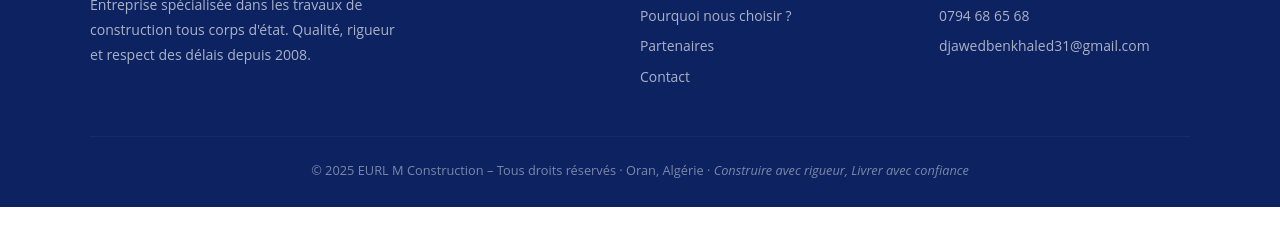
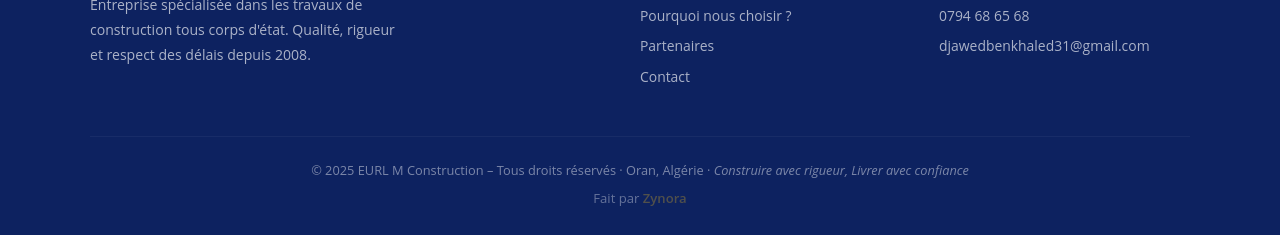
Before and after one commit to bennorane-afk/mconstructiondz.com, a plain HTML site: page index.html in a window 1280 px wide. Shown: the part 7293-7528 px from the top of the page. Before the commit the page ends 7500 px from the top, so only its background shows below. Drawn offline with Linux system fonts and the light colour scheme; a web font is replaced by a local one.

Commit message:
Add files via upload

```diff
--- a/index.html
+++ b/index.html
@@ -1003,6 +1003,9 @@
     transition: color 0.2s;
   }
   .footer-col a:hover { color: white; }
+  .made-by { margin-top: 10px; font-size: 0.82rem; opacity: 0.8; }
+  .made-by a { color: #c9a227; font-weight: 600; text-decoration: none; transition: color .2s; }
+  .made-by a:hover { color: #e8c65a; text-decoration: underline; }
   .footer-bottom {
     border-top: 1px solid rgba(255,255,255,0.1);
     padding-top: 24px;
@@ -2636,6 +2639,7 @@ window.__plTarget = 12;
   </div>
   <div class="footer-bottom">
     <p data-i18n="footer_copy">© 2025 EURL M Construction – Tous droits réservés · Oran, Algérie · <em>Construire avec rigueur, Livrer avec confiance</em></p>
+    <p class="made-by">Fait par <a href="https://zynora-digital.vercel.app/" target="_blank" rel="noopener">Zynora</a></p>
   </div>
 </footer>
 
```
